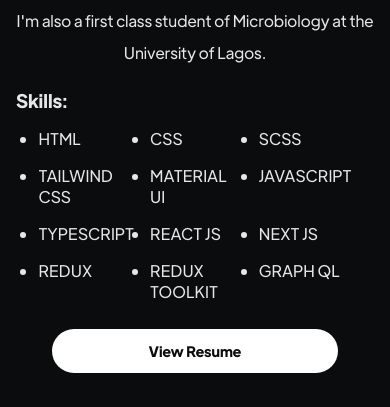
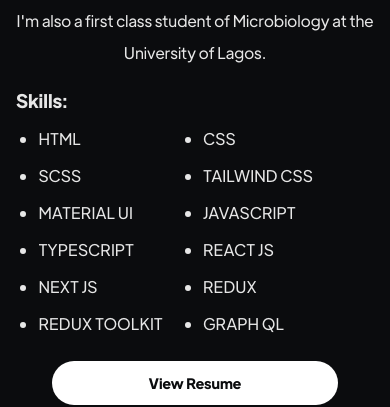
Before and after one commit to Iam-tomiwa/my-portfolio, a React (Create React App) app: page / in a window 390 px wide. Shown: the part 1660-2067 px from the top of the page. Built offline with nearby package versions, Linux system fonts and the light colour scheme.

Commit message:
fix: skills section on mobile

```diff
--- a/src/components/about/about.css
+++ b/src/components/about/about.css
@@ -82,4 +82,7 @@
   .left-wrap * {
     margin: 1.2rem auto;
   }
+  .left-wrap ul {
+    grid-template-columns: 1fr 1fr;
+  }
 }
```
